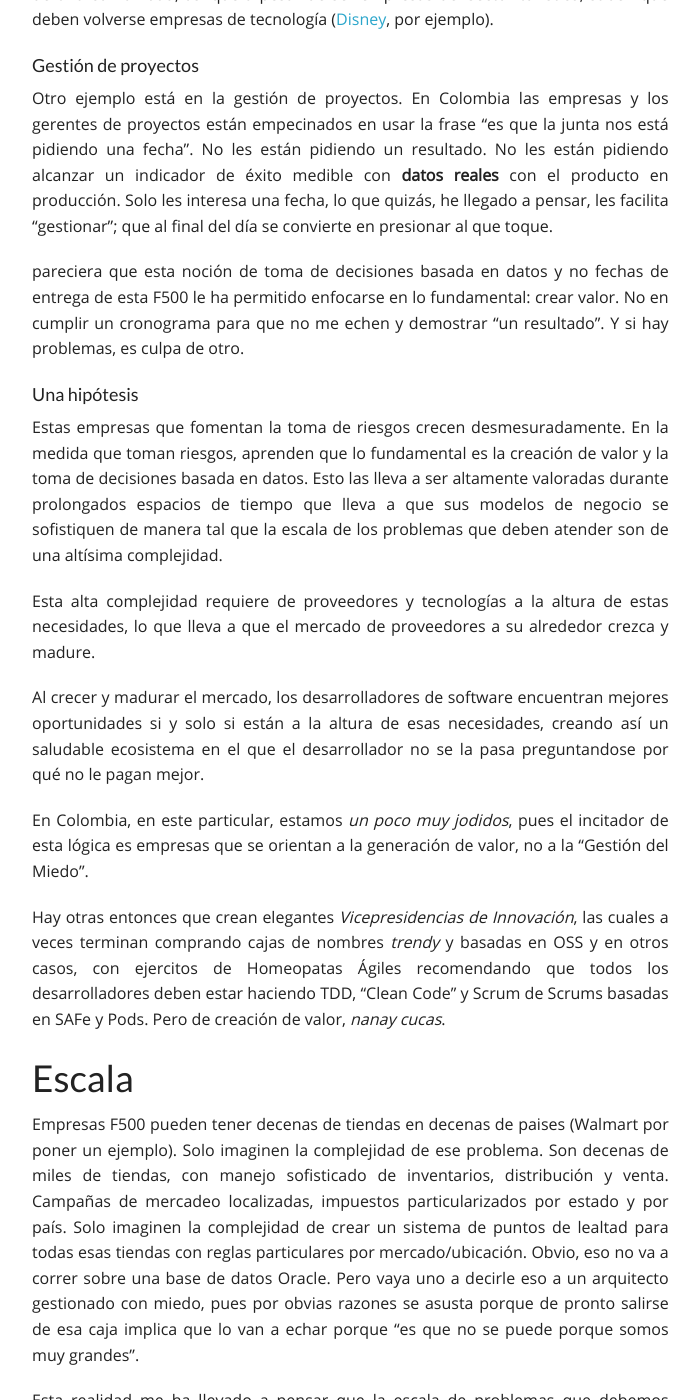
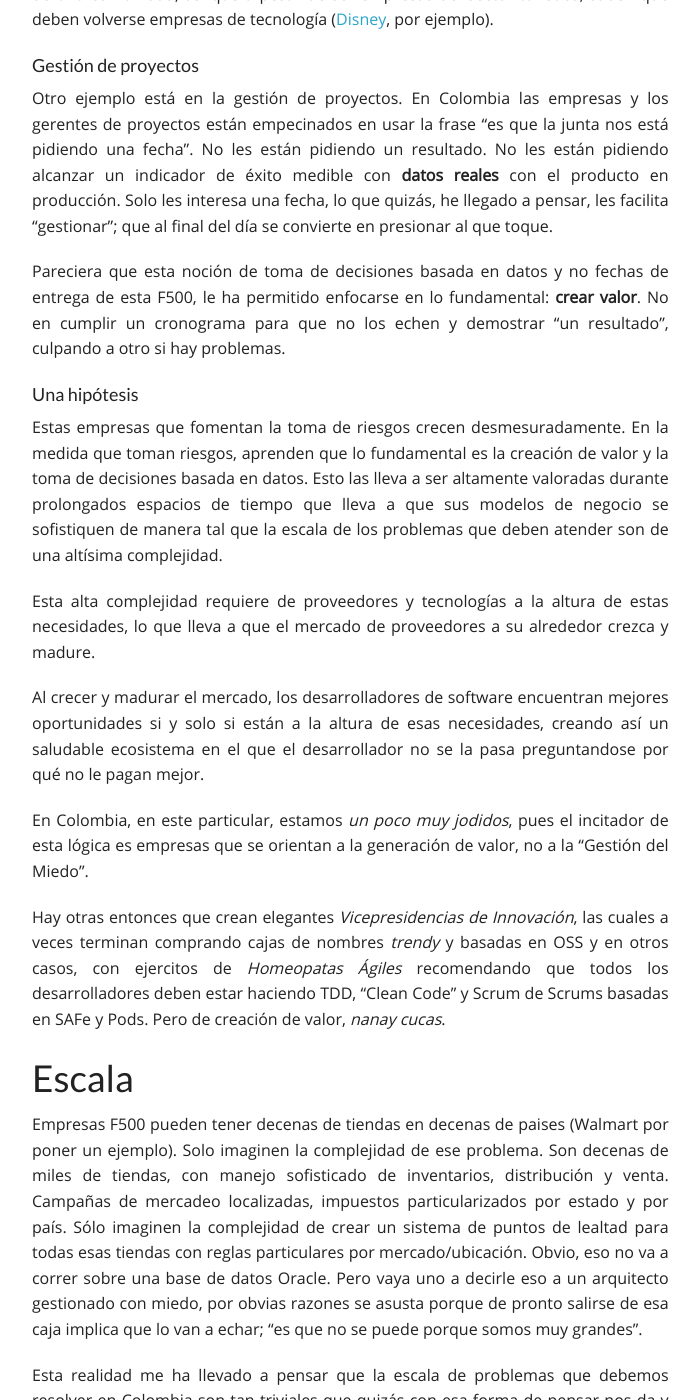
Before and after one commit to yujikiriki/yujikiriki.github.io, a Jekyll site: the page built from _posts/2016-12-10-de_adentro_hacia_afuera.markdown, in a window 1280 px wide and 1400 px high, scrolled down 1104 px. Shown: the whole window, without its empty margins (123-823 px from the left). Built offline with Jekyll 4.4.1, drawn with Linux system fonts in a browser that asks for light colours; comment, search, counter and statistics services are not loaded; some of the changed text lies outside the part shown.

Commit message:
Ok final

```diff
--- a/_posts/2016-12-10-de_adentro_hacia_afuera.markdown
+++ b/_posts/2016-12-10-de_adentro_hacia_afuera.markdown
@@ -10,7 +10,7 @@
 ## Ecosistema
 Una de las primeras cosas que evidencié fue el cambio de _liga_. En Colombia, el cambio de tecnologías y de método ha sido un camino poco agradable de transitar.
 
-Culturas organizacionales basadas en el miedo han obstaculizado la capacidad de equivocarse y aprender de las empresas colombianas. Cada vez que hablo con un arquitecto "inquieto" lo primero que me dice es: "Es que Yuji, recuerde que esta empresa es muy grande, nosotros no podemos darnos el lujo de improvisar y equivocarnos".
+Culturas organizacionales basadas en el miedo han obstaculizado la capacidad de equivocarse y aprender en las empresas colombianas. Cada vez que hablo con un arquitecto "inquieto" lo primero que me dice es: "Es que Yuji, recuerde que esta empresa es muy grande, nosotros no podemos darnos el lujo de improvisar y equivocarnos".
 
 Nadie quiere arriesgarse porque lo echan.
 
@@ -24,7 +24,7 @@
 ##### Gestión de proyectos
 Otro ejemplo está en la gestión de proyectos. En Colombia las empresas y los gerentes de proyectos están empecinados en usar la frase "es que la junta nos está pidiendo una fecha". No les están pidiendo un resultado. No les están pidiendo alcanzar un indicador de éxito medible con **datos reales** con el producto en producción. Solo les interesa una fecha, lo que quizás, he llegado a pensar, les facilita "gestionar"; que al final del día se convierte en presionar al que toque.
 
-pareciera que esta noción de toma de decisiones basada en datos y no fechas de entrega de esta F500 le ha permitido enfocarse en lo fundamental: crear valor. No en cumplir un cronograma para que no me echen y demostrar "un resultado". Y si hay problemas, es culpa de otro.
+Pareciera que esta noción de toma de decisiones basada en datos y no fechas de entrega de esta F500, le ha permitido enfocarse en lo fundamental: **crear valor**. No en cumplir un cronograma para que no los echen y demostrar "un resultado", culpando a otro si hay problemas.
 
 ##### Una hipótesis
 Estas empresas que fomentan la toma de riesgos crecen desmesuradamente. En la medida que toman riesgos, aprenden que lo fundamental es la creación de valor y la toma de decisiones basada en datos. Esto las lleva a ser altamente valoradas durante prolongados espacios de tiempo que lleva a que sus modelos de negocio se sofistiquen de manera tal que la escala de los problemas que deben atender son de una altísima complejidad.
@@ -35,15 +35,15 @@
 
 En Colombia, en este particular, estamos _un poco muy jodidos_, pues el incitador de esta lógica es empresas que se orientan a la generación de valor, no a la "Gestión del Miedo".
 
-Hay otras entonces que crean elegantes _Vicepresidencias de Innovación_, las cuales a veces terminan comprando cajas de nombres _trendy_ y basadas en OSS y en otros casos, con ejercitos de Homeopatas Ágiles recomendando que todos los desarrolladores deben estar haciendo TDD, "Clean Code" y Scrum de Scrums basadas en SAFe y Pods. Pero de creación de valor, _nanay cucas_.
+Hay otras entonces que crean elegantes _Vicepresidencias de Innovación_, las cuales a veces terminan comprando cajas de nombres _trendy_ y basadas en OSS y en otros casos, con ejercitos de _Homeopatas Ágiles_ recomendando que todos los desarrolladores deben estar haciendo TDD, "Clean Code" y Scrum de Scrums basadas en SAFe y Pods. Pero de creación de valor, _nanay cucas_.
 
 ## Escala
 
-Empresas F500 pueden tener decenas de tiendas en decenas de paises (Walmart por poner un ejemplo). Solo imaginen la complejidad de ese problema. Son decenas de miles de tiendas, con manejo sofisticado de inventarios, distribución y venta. Campañas de mercadeo localizadas, impuestos particularizados por estado y por país. Solo imaginen la complejidad de crear un sistema de puntos de lealtad para todas esas tiendas con reglas particulares por mercado/ubicación. Obvio, eso no va a correr sobre una base de datos Oracle. Pero vaya uno a decirle eso a un arquitecto gestionado con miedo, pues por obvias razones se asusta porque de pronto salirse de esa caja implica que lo van a echar porque "es que no se puede porque somos muy grandes".
+Empresas F500 pueden tener decenas de tiendas en decenas de paises (Walmart por poner un ejemplo). Solo imaginen la complejidad de ese problema. Son decenas de miles de tiendas, con manejo sofisticado de inventarios, distribución y venta. Campañas de mercadeo localizadas, impuestos particularizados por estado y por país. Sólo imaginen la complejidad de crear un sistema de puntos de lealtad para todas esas tiendas con reglas particulares por mercado/ubicación. Obvio, eso no va a correr sobre una base de datos Oracle. Pero vaya uno a decirle eso a un arquitecto gestionado con miedo, por obvias razones se asusta porque de pronto salirse de esa caja implica que lo van a echar; "es que no se puede porque somos muy grandes".
 
 Esta realidad me ha llevado a pensar que la escala de problemas que debemos resolver en Colombia son tan triviales que quizás con esa forma de pensar nos da y nos sobra. Por ejemplo, un reconocido banco envió comunicados a sus clientes notificando la indisponibilidad de su plataforma tecnológica tres domingos seguidos. Una obra de ingeniería que muy seguramente no es, necesariamente, colombiana.
 
-Esta realidad también me ha llevado a pensar que la falta de problemas de alta complejidad y la inexistencia de un ecosistema de empresas proveedoras de tecnología maduras ha impedido que el contexto mismo en el que se da esta realidad pueda cambiar.
+Esta realidad también me ha llevado a pensar que la falta de problemas de alta complejidad y la inexistencia de un ecosistema de empresas proveedoras maduras ha impedido que el contexto mismo en el que se da esta realidad pueda cambiar.
 
 Todo esto me lleva a concluir que en la medida en la que sigamos resolviendo problemas con mentalidad de país pobre y, en algunos casos, con un capital humano gestionado con el confort de la mediocridad, nos impide crear empresas lo suficientemente grandes que ofrezcan problemas suficientemente complejos que de alguna manera fomenten la creación de un ecosistema sano de oferta de servicios de primer mundo.
 
```
Also changed, not shown: other parts of _posts/2016-12-10-de_adentro_hacia_afuera.markdown (+1 -1 lines).
